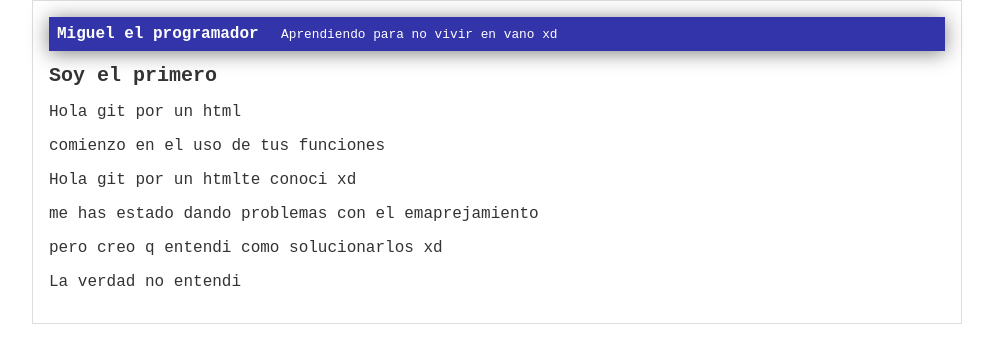
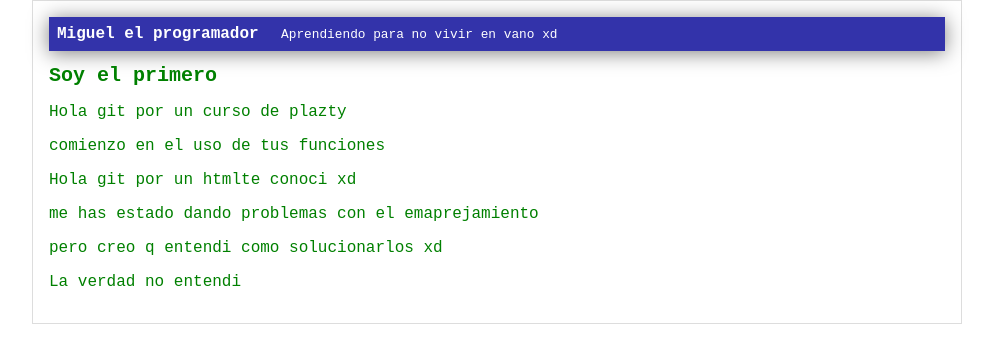
Before and after one commit to Miguel-Sanchez241001/cursoplazty, a plain HTML site: page index.html in a window 1280 px wide. Shown: the whole page, without its empty margins (143-1136 px from the left). Drawn offline with Linux system fonts and the light colour scheme.

Commit message:
cambiando el color

```diff
--- a/css/style.css
+++ b/css/style.css
@@ -1,5 +1,5 @@
 body{
-    color:#333;
+    color: green;
     text-align: center ;
     font-family: 'Courier New', Courier, monospace;
 font-size: 16px;
--- a/index.html
+++ b/index.html
@@ -12,7 +12,7 @@
         </div>
         <div id="post">
           <h1>Soy el primero</h1>
-          <p>Hola git por un html</p>
+          <p>Hola git por un curso de plazty</p>
           <p>comienzo en el uso de tus funciones</p>
           <p>Hola git por un htmlte conoci xd</p>
            <p> me has estado dando problemas con el emaprejamiento</p>
```
